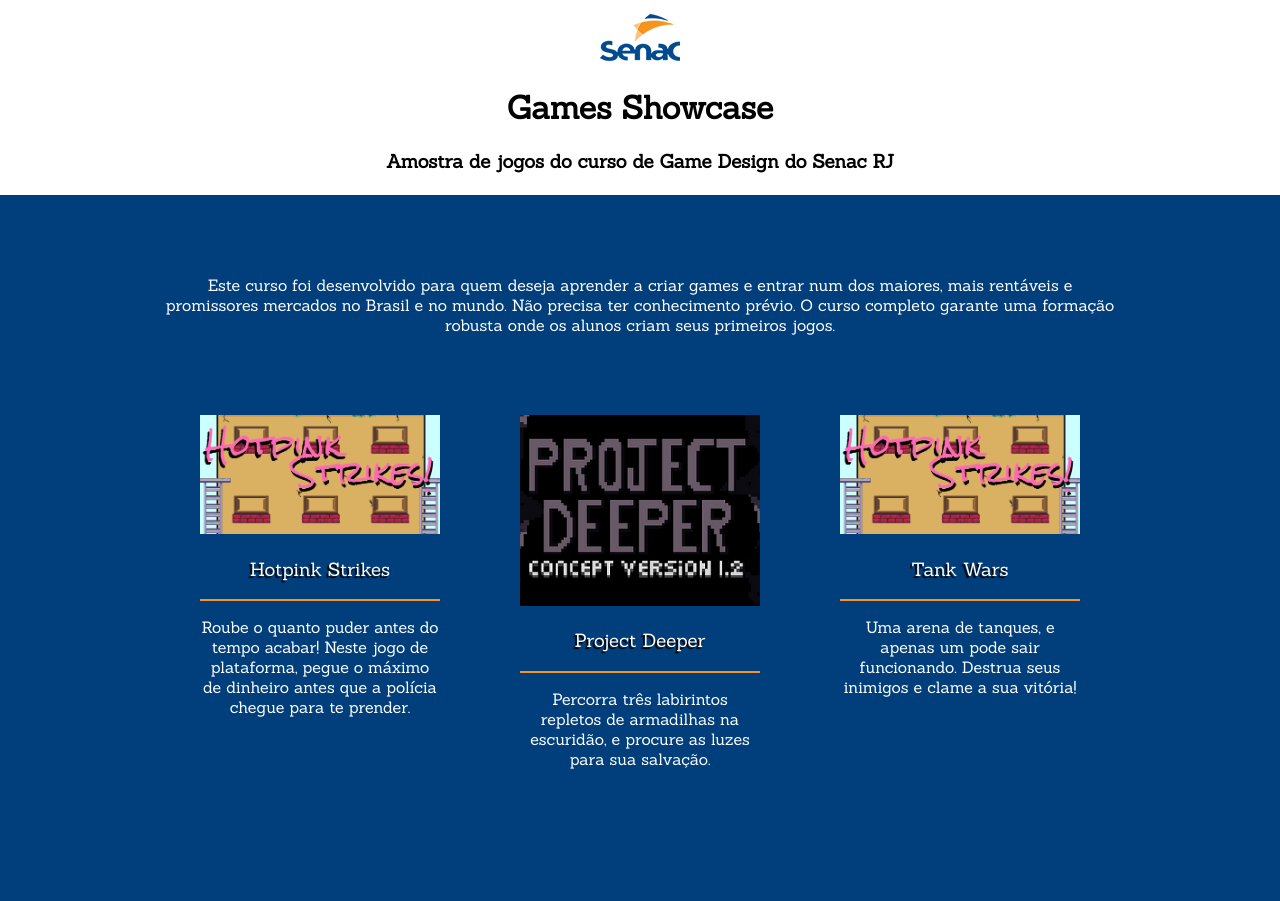
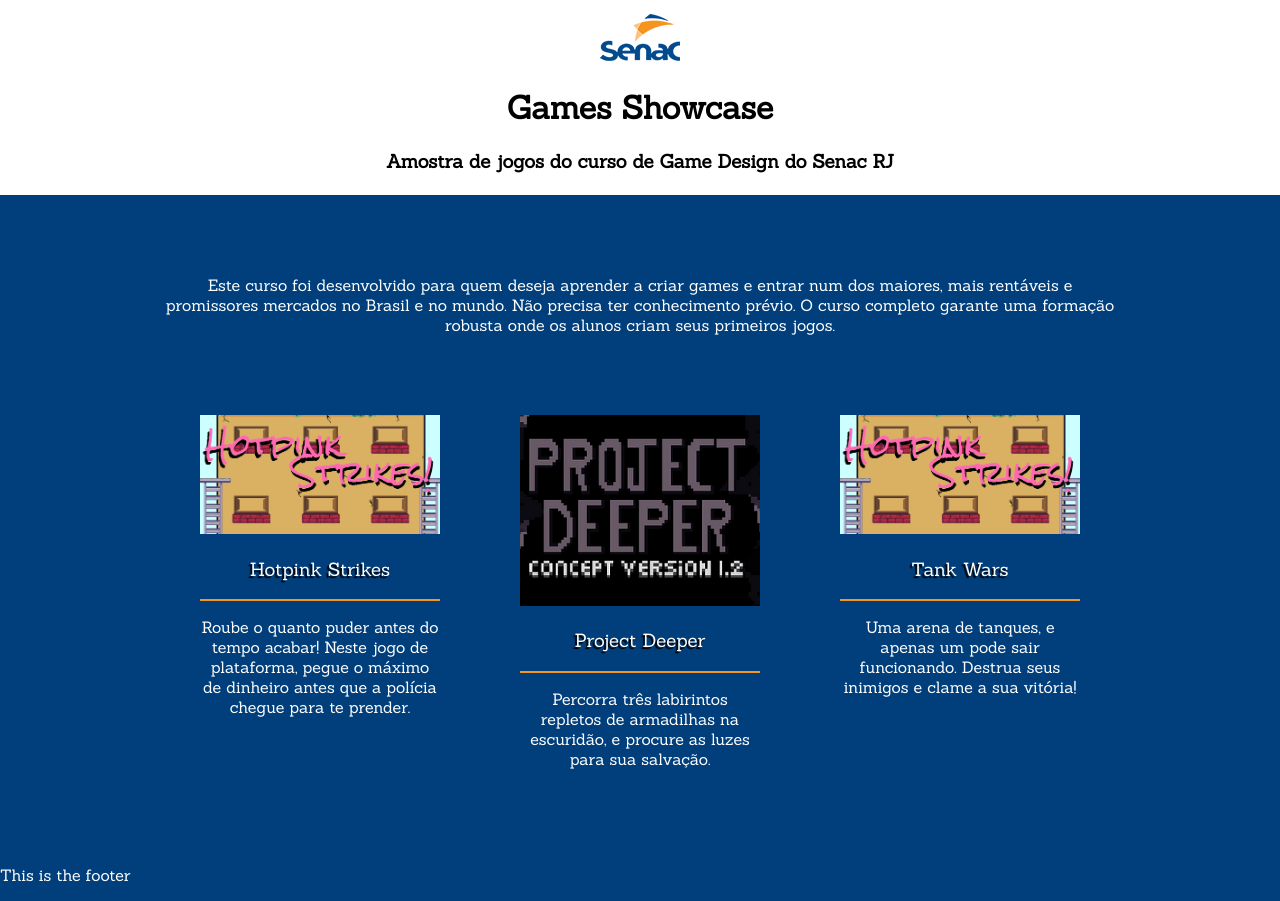
Before and after one commit to Mudows/senac-game-showcase, a React (Create React App) app: page / in a window 1280 px wide. Before the commit the page ends 865 px from the top, so only its background shows below. Built offline with nearby package versions, Linux system fonts and the light colour scheme.

Commit message:
ADD: Base Footer component.

```diff
--- a/src/App.js
+++ b/src/App.js
@@ -1,5 +1,6 @@
 import Header from './components/Header';
 import Content from './components/Content';
+import Footer from './components/Footer';
 
 import './CSS/App.css';
 
@@ -8,6 +9,7 @@
     <>
       <Header />
       <Content />
+      <Footer />
     </>
   );
 }
--- a/src/CSS/App.css
+++ b/src/CSS/App.css
@@ -41,4 +41,8 @@
   border: 1px solid #f6941d;
 }
 
+.footer {
+  color: #ffffff;
+}
+
 /*# sourceMappingURL=App.css.map */
--- a/src/SASS/App.sass
+++ b/src/SASS/App.sass
@@ -40,3 +40,6 @@
     text-shadow: -2px 2px 1px #000000
   hr
     border: 1px solid $orange
+
+.footer
+  color: $white
--- /dev/null
+++ b/src/components/Footer.jsx
@@ -0,0 +1,9 @@
+import React from "react";
+
+export default function Footer() {
+  return(
+    <div className="footer">
+      <p>This is the footer</p>
+    </div>
+  )
+}
```
Also changed, not shown: 1 other file (tests, documents, lock files or other folders).
